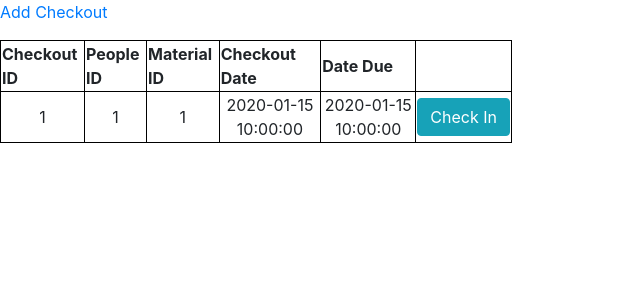
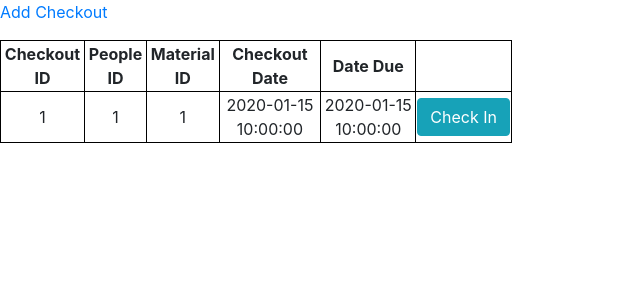
Before and after one commit to ndeal01/softwaredesign_project, a Flask app: page /checkout in a window 1280 px wide. Shown: the part 78-378 px from the top of the page, without its empty margins (0-640 px from the left). Run offline with Flask 2, Linux system fonts and the light colour scheme; tables that the repository leaves empty hold one stand-in row (values such as "Sample post"); parts of the project's set-up code (start-up, migrations or seed data) failed here and were passed over; some libraries are stand-ins or nearby versions.

Commit message:
updated stylesheet so table header text is center aligned

```diff
--- a/static/css/stylesheet.css
+++ b/static/css/stylesheet.css
@@ -1,4 +1,4 @@
-/* NOTE:  */table, th, td {
+table, th, td {
   border: 1px solid black;
 }
 table {
@@ -10,6 +10,7 @@ td{
 }
 th {
   height: 20px;
+  text-align: center;
 }
 /* Style the navigation bar */
 .navbar {
@@ -17,9 +18,7 @@ th {
  background-color: #555;
  overflow: auto;
  float: right;
-=======
  float: right;
->>>>>>> f0c66570f6dab0fa4e6c5d4d7ea0911a0e0ce0d7
 }
 
 /* Navbar links */
@@ -75,7 +74,6 @@ th {
    float: none;
    display: block;
  }
-=======
 .hours {
   width: 100%;
   background-color: #555;
```
